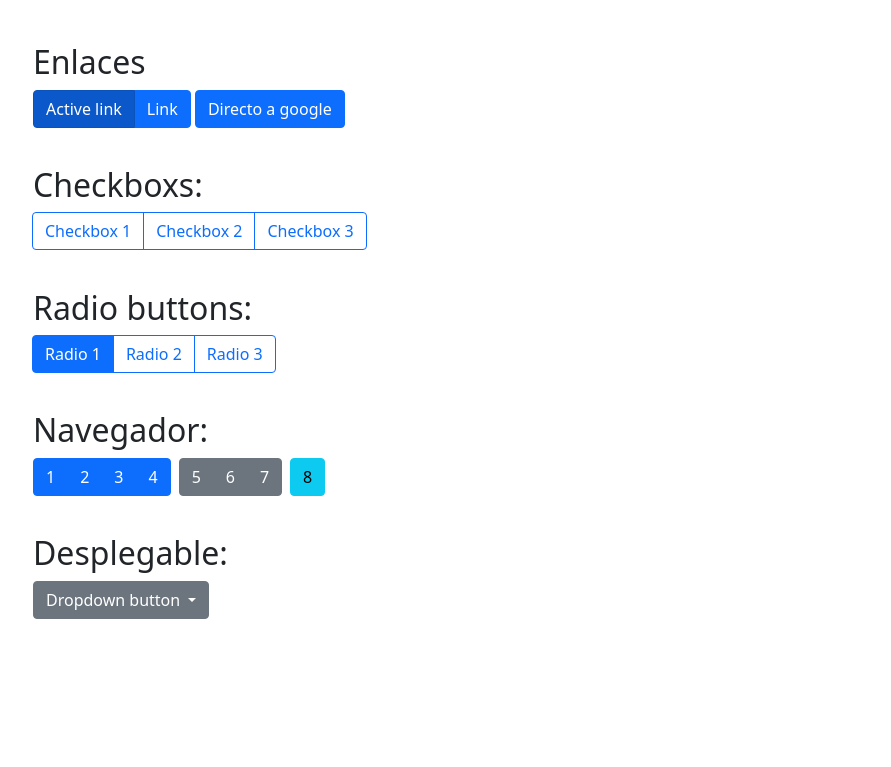
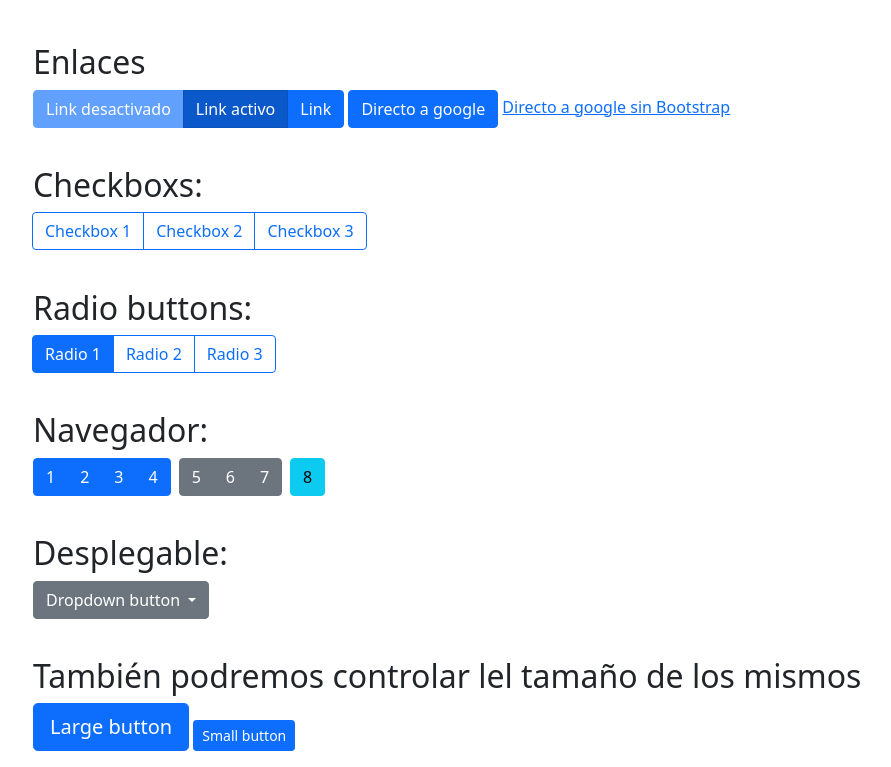
Before and after one commit to Jlopseg049/JLS_DIWEB, a plain HTML site: page Exposicion/index.html in a window 1280 px wide. Shown: the part 450-1217 px from the top of the page, without its empty margins (49-940 px from the left). Before the commit the page ends 1069 px from the top, so only its background shows below. Drawn offline with nearby package versions, Linux system fonts and the light colour scheme.

Commit message:
Add files via upload

```diff
--- a/Exposicion/index.html
+++ b/Exposicion/index.html
@@ -45,10 +45,12 @@
 
                     <h2><br>Enlaces</h2>
                     <div class="btn-group">
-                        <a href="#" class="btn btn-primary active" aria-current="page">Active link</a>
+                      <a href="#" class="btn btn-primary disabled" aria-current="page">Link desactivado</a>
+                        <a href="#" class="btn btn-primary active" aria-current="page">Link activo</a>
                         <a href="#" class="btn btn-primary">Link</a>
                     </div>
                     <a href="https://google.es" target="_blank" class="btn btn-primary">Directo a google</a>
+                    <a href="https://google.es" target="_blank" class="">Directo a google sin Bootstrap</a>
 
                     <h2><br>Checkboxs:</h2>
                     <div class="btn-group" role="group" aria-label="Basic checkbox toggle button group">
@@ -103,6 +105,10 @@
                           <li><a class="dropdown-item" href="#">Something else here</a></li>
                         </ul>
                       </div>
+                      <h2><br>También podremos controlar lel tamaño de los mismos</h2>
+                      <button type="button" class="btn btn-primary btn-lg mb-3">Large button</button>
+                      <button type="button" class="btn btn-primary btn-sm">Small button</button>
+
         </div>
     </body>
 </html>
```
